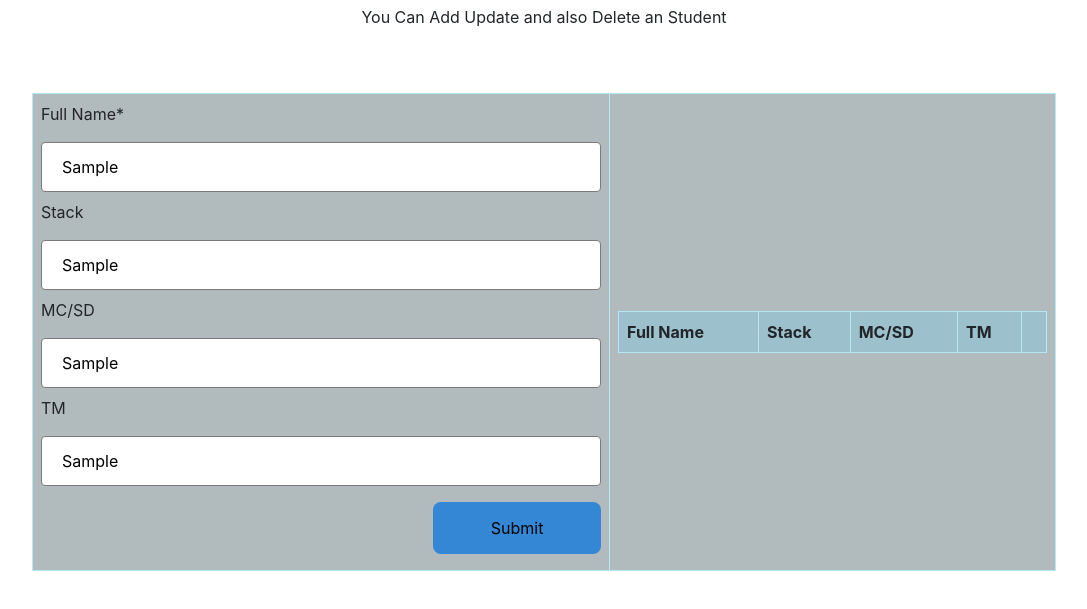
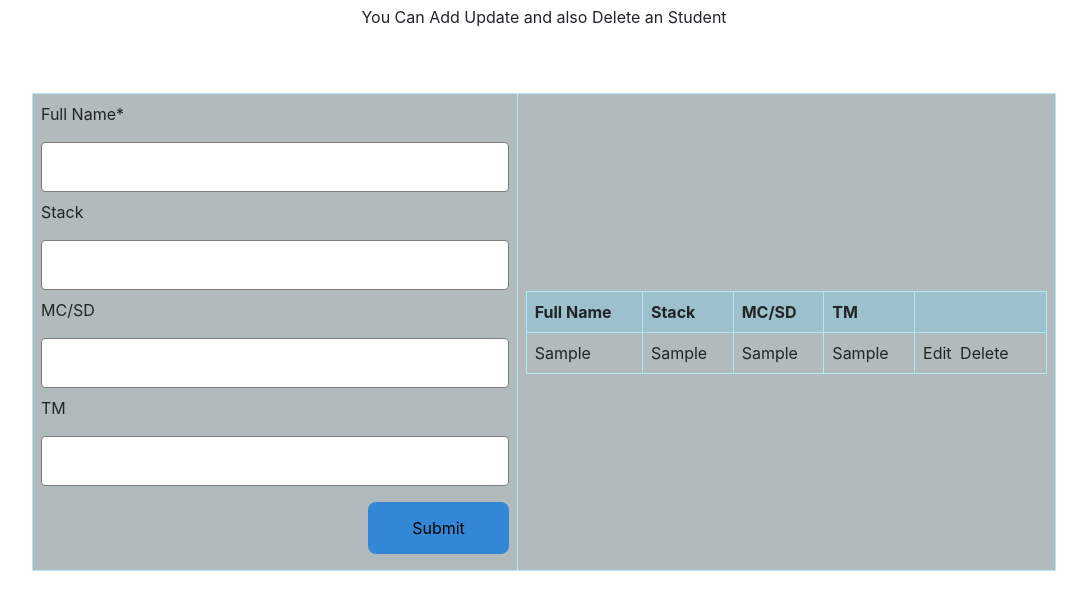
Before and after one commit to DannyMyles/javascript_Crud, a plain HTML site: page index.html in a window 1280 px wide. Both pictures are taken after typing "Sample", "Sample", "Sample", "Sample" into the empty fields and a click on the input "Submit". Shown: the part 51-660 px from the top of the page, without its empty margins (96-1183 px from the left). Drawn offline with nearby package versions, Linux system fonts and the light colour scheme.

Commit message:
added edit and delete function

```diff
--- a/index.html
+++ b/index.html
@@ -30,11 +30,11 @@
                     </div>
                     <div>
                         <label>MC/SD</label>
-                        <input type="text" name="mc/sd" id="mc/sd">
+                        <input type="text" name="mc" id="mc">
                     </div>
                     <div>
                         <label>TM</label>
-                        <input type="text" name="tm" id="city">
+                        <input type="text" name="tm" id="tm">
                     </div>
                     <div  class="form-action-buttons">
                         <input type="submit" value="Submit">
@@ -42,7 +42,7 @@
                 </form>
             </td>
             <td>
-                <table class="list" id="employeeList">
+                <table class="list" id="studentList">
                     <thead>
                         <tr>
                             <th>Full Name</th>
--- a/script.js
+++ b/script.js
@@ -14,23 +14,23 @@ function onFormSubmit() {
 function readFormData() {
     var formData = {};
     formData["fullName"] = document.getElementById("fullName").value;
-    formData["empCode"] = document.getElementById("empCode").value;
-    formData["salary"] = document.getElementById("salary").value;
-    formData["city"] = document.getElementById("city").value;
+    formData["stack"] = document.getElementById("stack").value;
+    formData["mc"] = document.getElementById("mc").value;
+    formData["tm"] = document.getElementById("tm").value;
     return formData;
 }
 
 function insertNewRecord(data) {
-    var table = document.getElementById("employeeList").getElementsByTagName('tbody')[0];
+    var table = document.getElementById("studentList").getElementsByTagName('tbody')[0];
     var newRow = table.insertRow(table.length);
     cell1 = newRow.insertCell(0);
     cell1.innerHTML = data.fullName;
     cell2 = newRow.insertCell(1);
-    cell2.innerHTML = data.empCode;
+    cell2.innerHTML = data.stack;
     cell3 = newRow.insertCell(2);
-    cell3.innerHTML = data.salary;
+    cell3.innerHTML = data.mc;
     cell4 = newRow.insertCell(3);
-    cell4.innerHTML = data.city;
+    cell4.innerHTML = data.tm;
     cell4 = newRow.insertCell(4);
     cell4.innerHTML = `<a onClick="onEdit(this)">Edit</a>
                        <a onClick="onDelete(this)">Delete</a>`;
@@ -38,30 +38,30 @@ function insertNewRecord(data) {
 
 function resetForm() {
     document.getElementById("fullName").value = "";
-    document.getElementById("empCode").value = "";
-    document.getElementById("salary").value = "";
-    document.getElementById("city").value = "";
+    document.getElementById("stack").value = "";
+    document.getElementById("mc").value = "";
+    document.getElementById("tm").value = "";
     selectedRow = null;
 }
 
 function onEdit(td) {
     selectedRow = td.parentElement.parentElement;
     document.getElementById("fullName").value = selectedRow.cells[0].innerHTML;
-    document.getElementById("empCode").value = selectedRow.cells[1].innerHTML;
-    document.getElementById("salary").value = selectedRow.cells[2].innerHTML;
-    document.getElementById("city").value = selectedRow.cells[3].innerHTML;
+    document.getElementById("stack").value = selectedRow.cells[1].innerHTML;
+    document.getElementById("mc").value = selectedRow.cells[2].innerHTML;
+    document.getElementById("tm").value = selectedRow.cells[3].innerHTML;
 }
 function updateRecord(formData) {
     selectedRow.cells[0].innerHTML = formData.fullName;
-    selectedRow.cells[1].innerHTML = formData.empCode;
-    selectedRow.cells[2].innerHTML = formData.salary;
-    selectedRow.cells[3].innerHTML = formData.city;
+    selectedRow.cells[1].innerHTML = formData.stack;
+    selectedRow.cells[2].innerHTML = formData.mc;
+    selectedRow.cells[3].innerHTML = formData.tm;
 }
 
 function onDelete(td) {
     if (confirm('Are you sure to delete this record ?')) {
         row = td.parentElement.parentElement;
-        document.getElementById("employeeList").deleteRow(row.rowIndex);
+        document.getElementById("studentList").deleteRow(row.rowIndex);
         resetForm();
     }
 }
```
